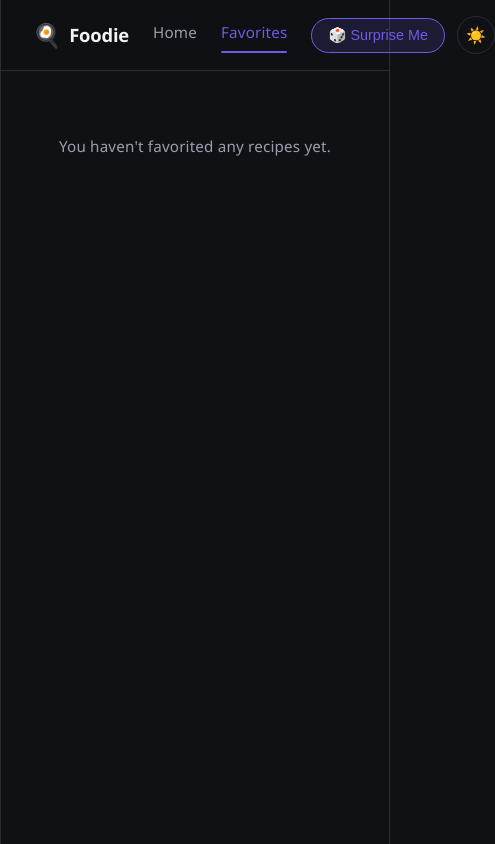
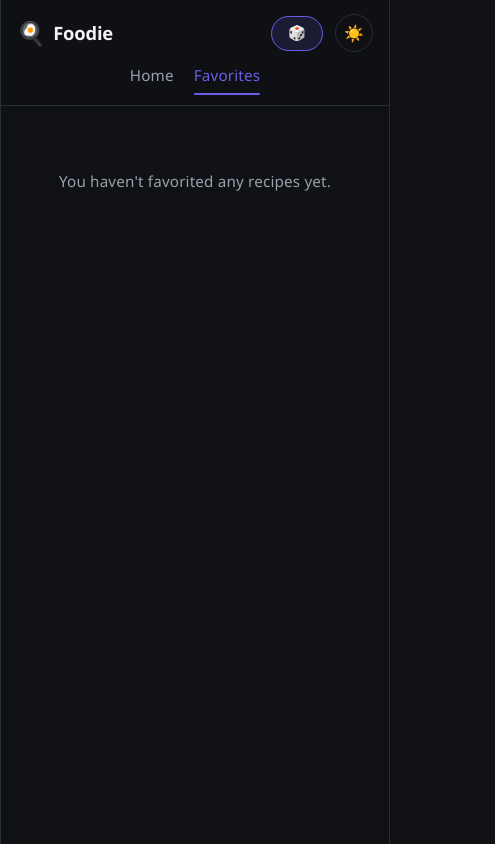
Before and after one commit to VaibDeveloper/Recipe_Finder, a React (Vite) app: page /favorites in a window 390 px wide. Shown: the whole page, 495 px wide, since content can reach past the window. Built offline with nearby package versions, Linux system fonts and the light colour scheme.

Commit message:
Updated CSS for Mobile View

```diff
--- a/src/App.css
+++ b/src/App.css
@@ -649,3 +649,38 @@
   background: var(--accent);
   color: #fff;
 }
+
+/* Global safety net against horizontal overflow */
+html, body {
+  overflow-x: hidden;
+  max-width: 100%;
+}
+
+/* Mobile navbar */
+@media (max-width: 640px) {
+  .navbar {
+    flex-wrap: wrap;
+    padding: 14px 16px;
+    gap: 12px;
+  }
+
+  .brand {
+    order: 1;
+  }
+
+  .nav-actions {
+    order: 2;
+    margin-left: auto;
+  }
+
+  .nav-links {
+    order: 3;
+    flex: 1 1 100%;
+    justify-content: center;
+    gap: 20px;
+  }
+
+  .surprise-btn span {
+    display: none;
+  }
+}
--- a/src/App.tsx
+++ b/src/App.tsx
@@ -1,4 +1,11 @@
-import { BrowserRouter, Routes, Route, NavLink, Link, useNavigate } from "react-router-dom";
+import {
+  BrowserRouter,
+  Routes,
+  Route,
+  NavLink,
+  Link,
+  useNavigate,
+} from "react-router-dom";
 import Home from "./pages/Home";
 import Favorites from "./pages/Favorites";
 import RecipeDetail from "./pages/RecipeDetail";
@@ -28,19 +35,30 @@
       </Link>
 
       <div className="nav-links">
-        <NavLink to="/" end className={({ isActive }) => (isActive ? "active" : "")}>
+        <NavLink
+          to="/"
+          end
+          className={({ isActive }) => (isActive ? "active" : "")}
+        >
           Home
         </NavLink>
-        <NavLink to="/favorites" className={({ isActive }) => (isActive ? "active" : "")}>
+        <NavLink
+          to="/favorites"
+          className={({ isActive }) => (isActive ? "active" : "")}
+        >
           Favorites
         </NavLink>
       </div>
 
       <div className="nav-actions">
         <button className="surprise-btn" onClick={handleSurpriseMe}>
-          🎲 Surprise Me
+          🎲 <span>Surprise Me</span>
         </button>
-        <button className="theme-toggle-btn" onClick={toggleTheme} aria-label="Toggle theme">
+        <button
+          className="theme-toggle-btn"
+          onClick={toggleTheme}
+          aria-label="Toggle theme"
+        >
           {theme === "dark" ? "☀️" : "🌙"}
         </button>
       </div>
```
